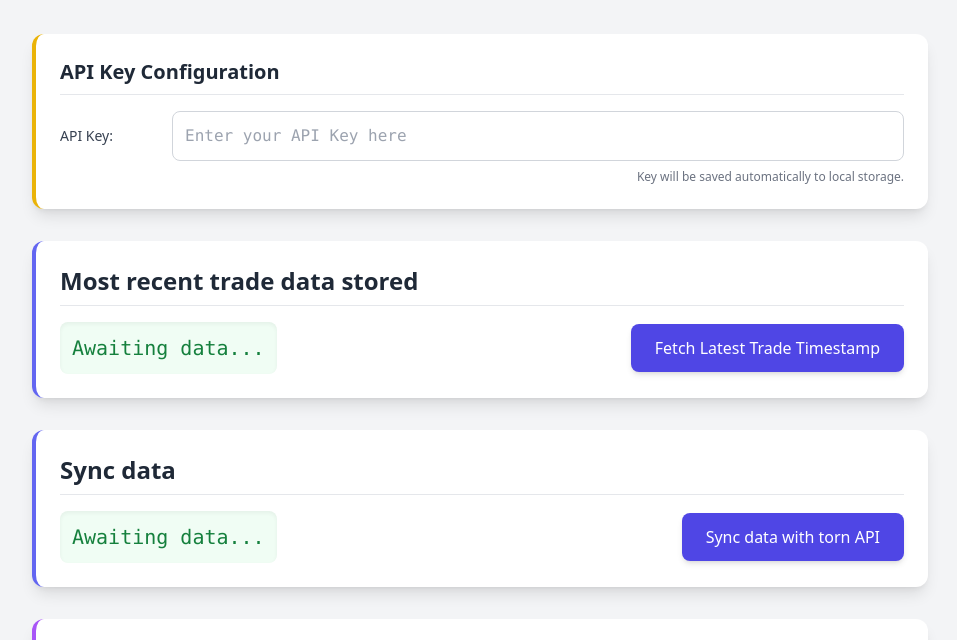
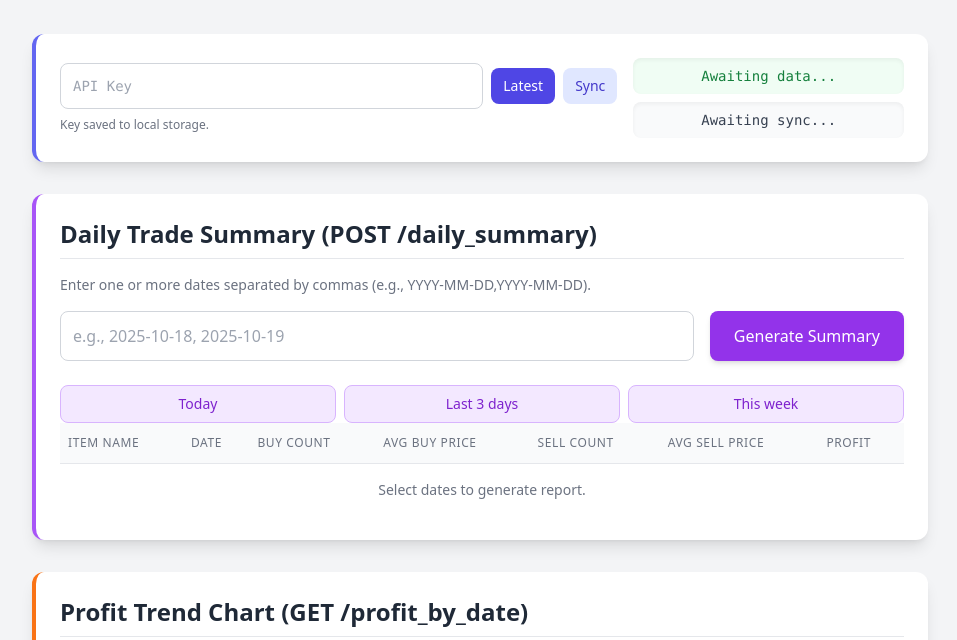
Before and after one commit to Zorgie/torn, a plain HTML site: page index.html in a window 1280 px wide. Shown: the part 86-726 px from the top of the page, without its empty margins (160-1117 px from the left). Drawn offline with nearby package versions, Linux system fonts and the light colour scheme.

Commit message:
Compacted top section

```diff
--- a/code.js
+++ b/code.js
@@ -155,7 +155,7 @@ async function fetchMostRecentTimestamp() {
     if (timestamp !== null) {
       // Format the UNIX timestamp for better readability
       const date = new Date(timestamp * 1000);
-      recentTimestampOutput.textContent = `Latest Timestamp: ${date.toLocaleString()}`;
+      recentTimestampOutput.textContent = `${date.toLocaleString()}`;
     } else {
       recentTimestampOutput.textContent = "No trade data found in database.";
     }
@@ -527,7 +527,7 @@ async function syncData() {
   updateStatus("Pushing bazaar data to table");
   await pushToTable(bazaarData);
   updateStatus(
-    `Pushed ${marketDataCount} new trades from market, ${bazaarDataCount} from bazaar`
+    `Market: ${marketDataCount}, Bazaar: ${bazaarDataCount}`
   );
 }
 
--- a/index.html
+++ b/index.html
@@ -23,40 +23,32 @@
             <h1 class="text-4xl font-extrabold text-indigo-700">DongGong's Torn Utility</h1>
         </header>
 
-         <!-- API Key Configuration Section (NEW) -->
-        <section class="bg-white p-6 rounded-xl shadow-lg mb-8 border-l-4 border-yellow-500">
-            <h2 class="text-xl font-semibold text-gray-800 mb-4 border-b pb-2">API Key Configuration</h2>
-            <div class="flex flex-col md:flex-row gap-4 items-center">
-                <label for="api-key-input" class="text-sm font-medium text-gray-700 w-24">API Key:</label>
-                <input type="password" id="api-key-input" placeholder="Enter your API Key here"
-                       class="flex-grow p-3 border border-gray-300 rounded-lg focus:ring-yellow-500 focus:border-yellow-500 font-mono">
-            </div>
-            <p id="api-key-status" class="mt-2 text-xs text-gray-500 text-right">Key will be saved automatically to local storage.</p>
-        </section>
+        <!-- COMPACT: API Key + Most Recent + Sync (combined into one section) -->
+        <section class="bg-white p-4 md:p-6 rounded-xl shadow-lg mb-8 border-l-4 border-indigo-500">
+            <div class="grid grid-cols-1 md:grid-cols-3 gap-4 items-center">
+                <!-- Left: API key + controls (spans two columns on desktop) -->
+                <div class="md:col-span-2 min-w-0">
+                    <label for="api-key-input" class="text-sm font-medium text-gray-700 sr-only">API Key</label>
+                    <div class="flex flex-wrap items-center gap-2">
+                        <input type="password" id="api-key-input" placeholder="API Key"
+                               class="flex-1 min-w-0 p-2 md:p-3 border border-gray-300 rounded-lg focus:ring-yellow-500 focus:border-yellow-500 font-mono text-sm" />
+                        <div class="flex gap-2">
+                            <button id="fetch-recent-btn" class="px-3 py-2 bg-indigo-600 text-white text-sm font-medium rounded-lg hover:bg-indigo-700 transition flex-shrink-0">Latest</button>
+                            <button id="sync-data-btn" class="px-3 py-2 bg-indigo-100 text-indigo-700 text-sm font-medium rounded-lg hover:bg-indigo-200 transition flex-shrink-0">Sync</button>
+                        </div>
+                    </div>
+                    <p id="api-key-status" class="mt-2 text-xs text-gray-500 truncate">Key saved to local storage.</p>
+                </div>
 
-        <!-- Most Recent Timestamp Section -->
-        <section class="bg-white p-6 rounded-xl shadow-lg mb-8 border-l-4 border-indigo-500">
-            <h2 class="text-2xl font-semibold text-gray-800 mb-4 border-b pb-2">Most recent trade data stored</h2>
-            <div class="flex flex-col md:flex-row justify-between items-center space-y-4 md:space-y-0">
-                <div id="recent-timestamp-output" class="text-xl font-mono text-green-700 bg-green-50 p-3 rounded-lg w-full md:w-auto text-center md:text-left shadow-inner">
-                    Awaiting data...
+                <!-- Right: compact status boxes -->
+                <div class="grid grid-cols-1 gap-2">
+                    <div id="recent-timestamp-output" class="text-sm font-mono text-green-700 bg-green-50 p-2 rounded-lg text-center shadow-inner truncate">
+                        Awaiting data...
+                    </div>
+                    <div id="sync-data-output" class="text-sm font-mono text-gray-700 bg-gray-50 p-2 rounded-lg text-center shadow-inner truncate">
+                        Awaiting sync...
+                    </div>
                 </div>
-                <button id="fetch-recent-btn" class="px-6 py-3 bg-indigo-600 text-white font-medium rounded-lg hover:bg-indigo-700 transition duration-150 shadow-md transform hover:scale-105">
-                    Fetch Latest Trade Timestamp
-                </button>
-            </div>
-        </section>
-
-        <!-- Sync data Section -->
-        <section class="bg-white p-6 rounded-xl shadow-lg mb-8 border-l-4 border-indigo-500">
-            <h2 class="text-2xl font-semibold text-gray-800 mb-4 border-b pb-2">Sync data</h2>
-            <div class="flex flex-col md:flex-row justify-between items-center space-y-4 md:space-y-0">
-                <div id="sync-data-output" class="text-xl font-mono text-green-700 bg-green-50 p-3 rounded-lg w-full md:w-auto text-center md:text-left shadow-inner">
-                    Awaiting data...
-                </div>
-                <button id="sync-data-btn" class="px-6 py-3 bg-indigo-600 text-white font-medium rounded-lg hover:bg-indigo-700 transition duration-150 shadow-md transform hover:scale-105">
-                    Sync data with torn API
-                </button>
             </div>
         </section>
 
```
